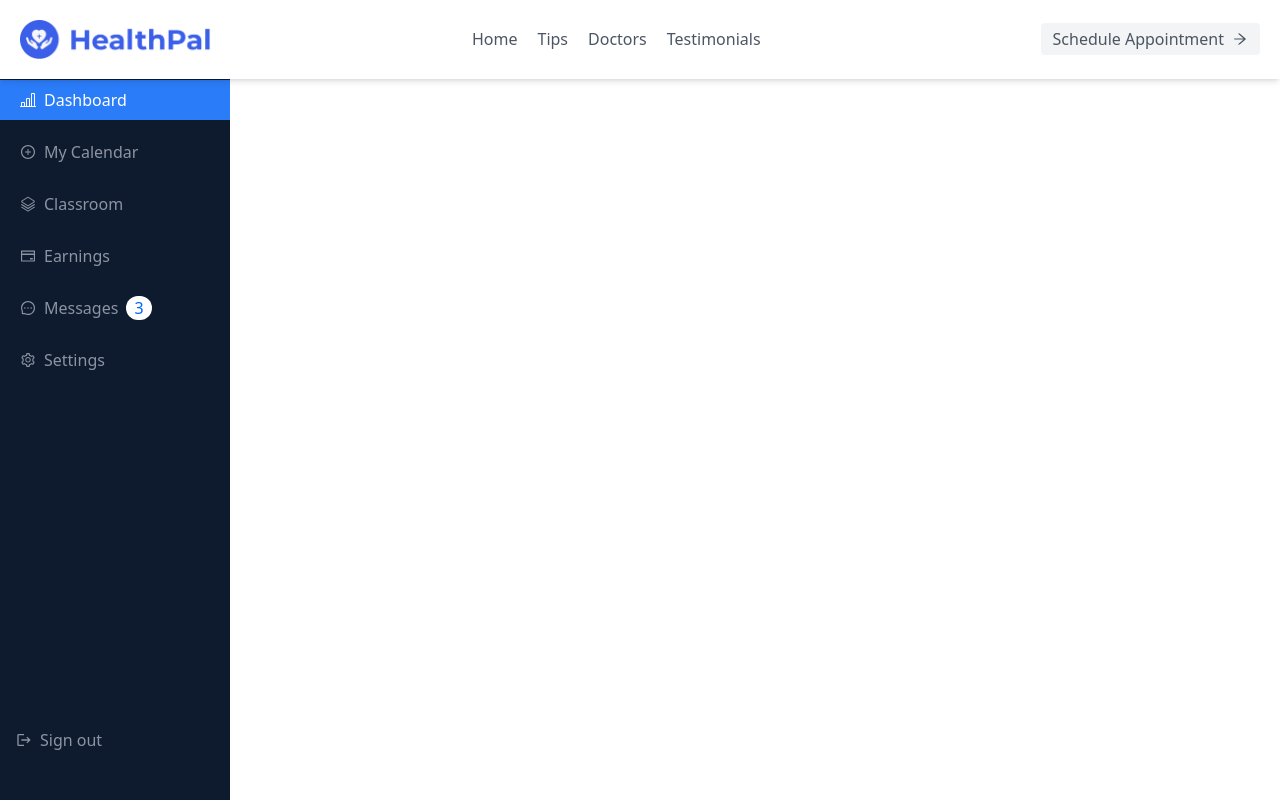
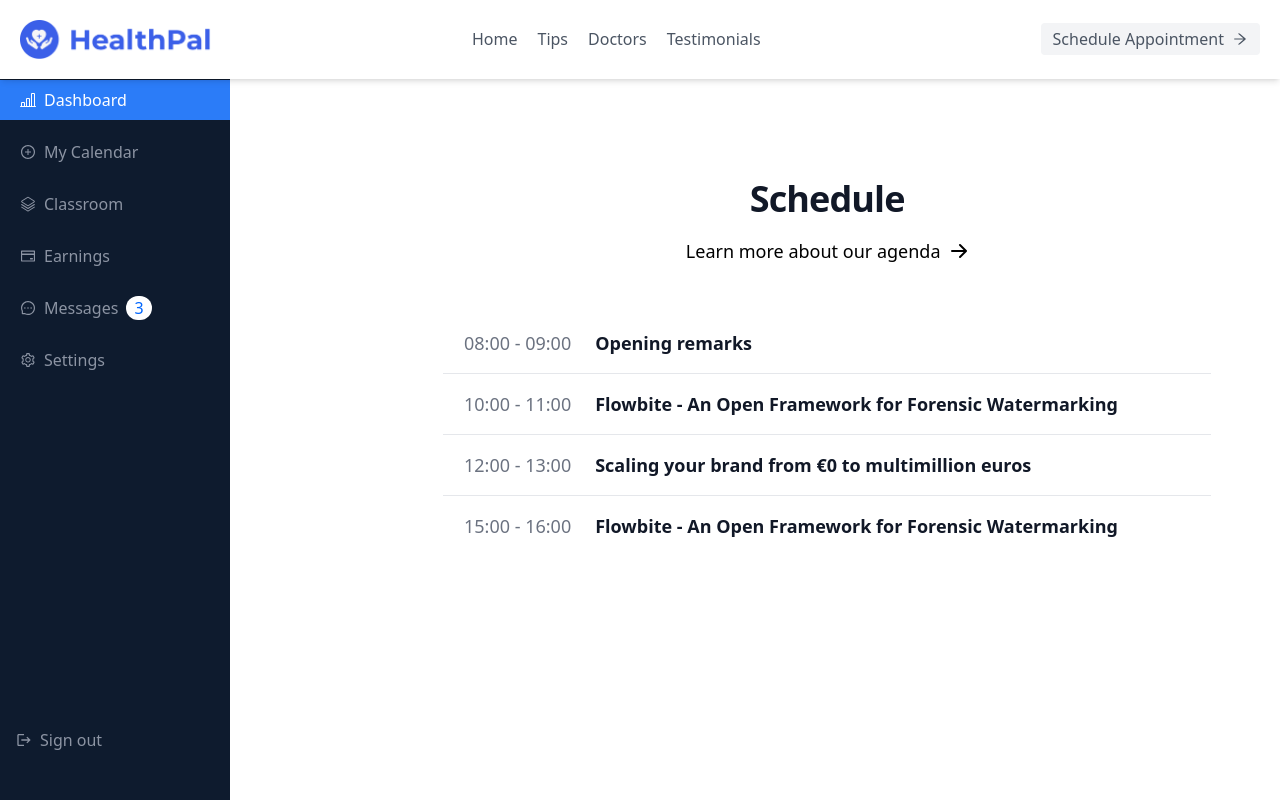
Before and after one commit to AchaRhaah/codebattle, a React (Vite) app: page /dashboard in a window 1280 px wide. Both pictures are taken after a click on the item "Dashboard". Shown: the top 800 px of the page. Built offline with nearby package versions, Linux system fonts and the light colour scheme.

Commit message:
dashboard

```diff
--- a/src/pages/dashboard/Dashboard.jsx
+++ b/src/pages/dashboard/Dashboard.jsx
@@ -10,6 +10,7 @@ import {
 import { BsBarChartLine } from "react-icons/bs";
 import { GoStack } from "react-icons/go";
 import { MdLogout } from "react-icons/md";
+import DashboardTab from "./components/DashboardTab";
 
 export default function Dashboard() {
   const [page, setPage] = useState("");
@@ -195,8 +196,8 @@ export default function Dashboard() {
           )}
         </div>
 
-        {/* {page === "dashboard" && <Dashboard />}
-        {page === "newclass" && <Calendar />}
+        {page === "dashboard" && <DashboardTab />}
+        {/* {page === "newclass" && <Calendar />}
         {page === "classroom" && <StudentClassroom />}
         {page === "earnings" && <Earnings />}
         {page === "messages" && <Messages />}
--- /dev/null
+++ b/src/pages/dashboard/components/DashboardTab.jsx
@@ -0,0 +1,88 @@
+import React from "react";
+
+export default function DashboardTab() {
+  return (
+    <div className="ml-[18vh] pt-20">
+      <section class="bg-white dark:bg-gray-900 antialiased">
+        <div class="max-w-screen-xl px-4 py-8 mx-auto lg:px-6 sm:py-16 lg:py-24">
+          <div class="max-w-3xl mx-auto text-center">
+            <h2 class="text-4xl font-extrabold leading-tight tracking-tight text-gray-900 dark:text-white">
+              Schedule
+            </h2>
+
+            <div className="mt-4">
+              <a
+                href="#"
+                title=""
+                class="inline-flex items-center text-lg font-medium text-primary-600 hover:underline dark:text-primary-500"
+              >
+                Learn more about our agenda
+                <svg
+                  aria-hidden="true"
+                  class="w-5 h-5 ml-2"
+                  xmlns="http://www.w3.org/2000/svg"
+                  viewBox="0 0 20 20"
+                  fill="currentColor"
+                >
+                  <path
+                    fill-rule="evenodd"
+                    d="M10.293 3.293a1 1 0 011.414 0l6 6a1 1 0 010 1.414l-6 6a1 1 0 01-1.414-1.414L14.586 11H3a1 1 0 110-2h11.586l-4.293-4.293a1 1 0 010-1.414z"
+                    clip-rule="evenodd"
+                  />
+                </svg>
+              </a>
+            </div>
+          </div>
+
+          <div class="flow-root max-w-3xl mx-auto mt-8 sm:mt-12 lg:mt-16">
+            <div class="-my-4 divide-y divide-gray-200 dark:divide-gray-700">
+              <div class="flex flex-col gap-2 py-4 sm:gap-6 sm:flex-row sm:items-center">
+                <p class="w-32 text-lg font-normal text-gray-500 sm:text-right dark:text-gray-400 shrink-0">
+                  08:00 - 09:00
+                </p>
+                <h3 class="text-lg font-semibold text-gray-900 dark:text-white">
+                  <a href="#" class="hover:underline">
+                    Opening remarks
+                  </a>
+                </h3>
+              </div>
+
+              <div class="flex flex-col gap-2 py-4 sm:gap-6 sm:flex-row sm:items-center">
+                <p class="w-32 text-lg font-normal text-gray-500 sm:text-right dark:text-gray-400 shrink-0">
+                  10:00 - 11:00
+                </p>
+                <h3 class="text-lg font-semibold text-gray-900 dark:text-white">
+                  <a href="#" class="hover:underline">
+                    Flowbite - An Open Framework for Forensic Watermarking
+                  </a>
+                </h3>
+              </div>
+
+              <div class="flex flex-col gap-2 py-4 sm:gap-6 sm:flex-row sm:items-center">
+                <p class="w-32 text-lg font-normal text-gray-500 sm:text-right dark:text-gray-400 shrink-0">
+                  12:00 - 13:00
+                </p>
+                <h3 class="text-lg font-semibold text-gray-900 dark:text-white">
+                  <a href="#" class="hover:underline">
+                    Scaling your brand from €0 to multimillion euros
+                  </a>
+                </h3>
+              </div>
+
+              <div class="flex flex-col gap-2 py-4 sm:gap-6 sm:flex-row sm:items-center">
+                <p class="w-32 text-lg font-normal text-gray-500 sm:text-right dark:text-gray-400 shrink-0">
+                  15:00 - 16:00
+                </p>
+                <h3 class="text-lg font-semibold text-gray-900 dark:text-white">
+                  <a href="#" class="hover:underline">
+                    Flowbite - An Open Framework for Forensic Watermarking
+                  </a>
+                </h3>
+              </div>
+            </div>
+          </div>
+        </div>
+      </section>
+    </div>
+  );
+}
```
